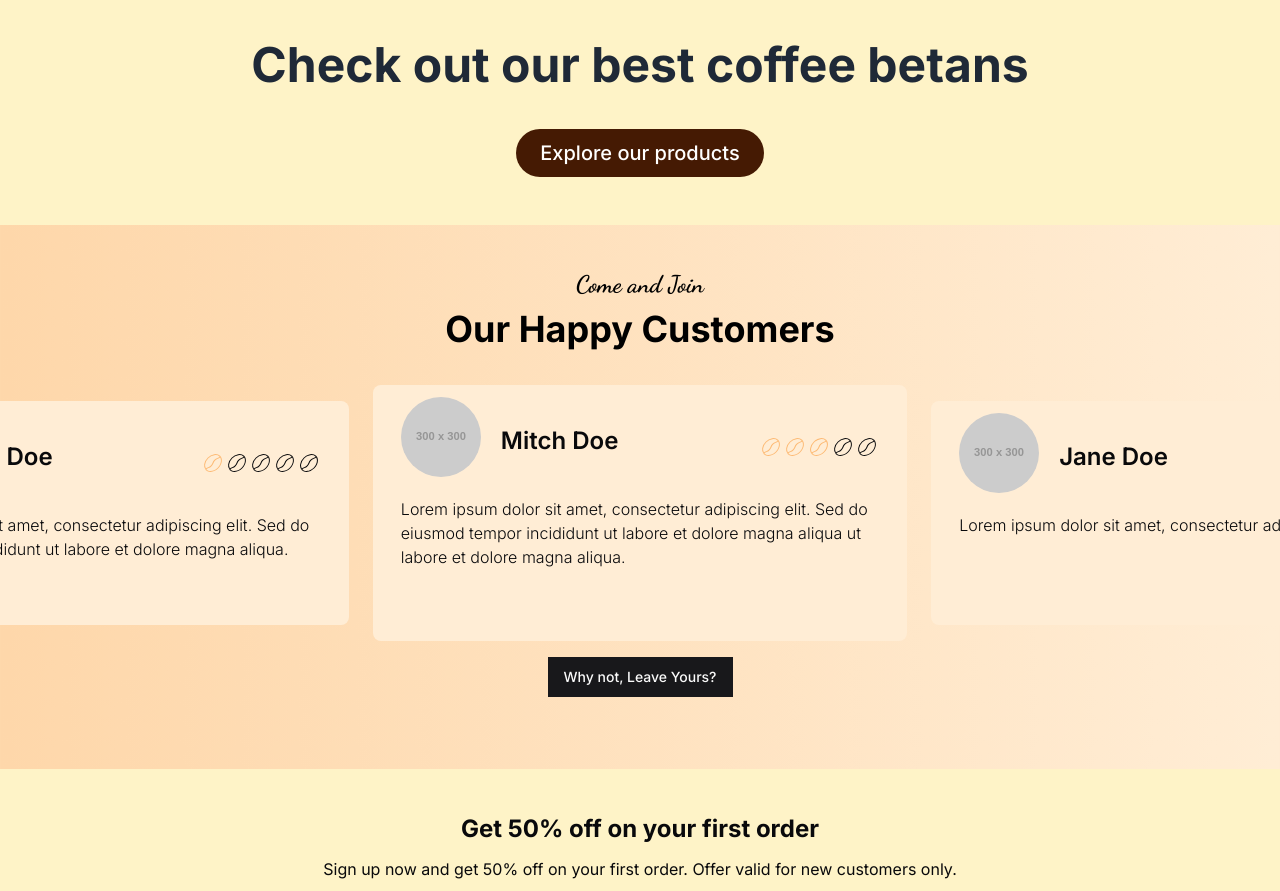
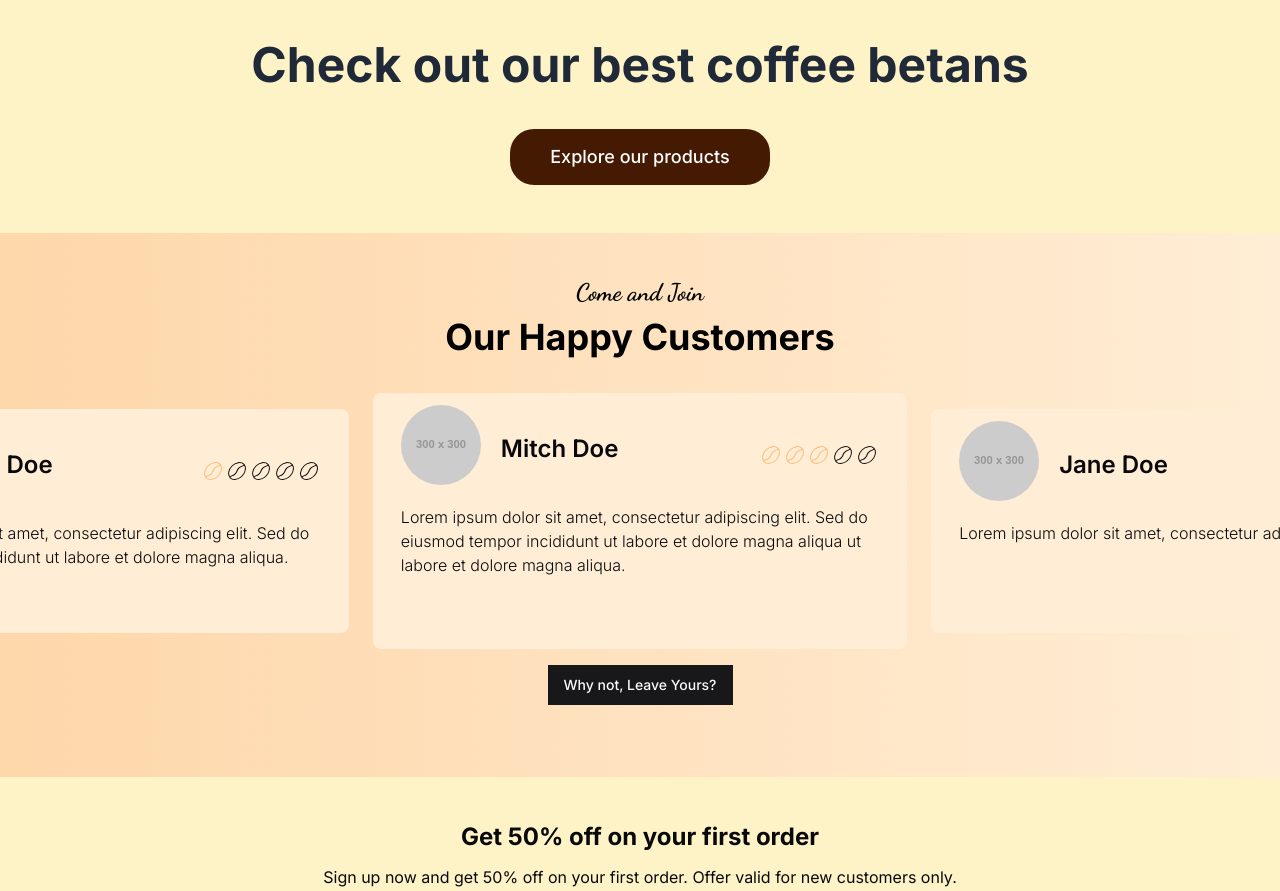
Before and after one commit to zyx-0314/nextjs-test-app, a Next.js app: page / in a window 1280 px wide. Shown: the part 2440-3331 px from the top of the page. Built offline with nearby package versions, Linux system fonts and the light colour scheme; a web font is replaced by a local one.

Commit message:
Update Button

```diff
--- a/components/sections/landing/callToAction.tsx
+++ b/components/sections/landing/callToAction.tsx
@@ -13,7 +13,10 @@ export const CallToActionSection = () => {
                     Check out our best coffee betans
                 </h3>
                 <Button
-                    className="bg-amber-950 text-white text-xl p-6 hover:bg-amber-900 rounded-3xl"
+                    variant="coffeeDark"
+                    rounded="3xl"
+                    size="xl"
+                    textSize="xl"
                 >
                     Explore our products
                 </Button>
```
